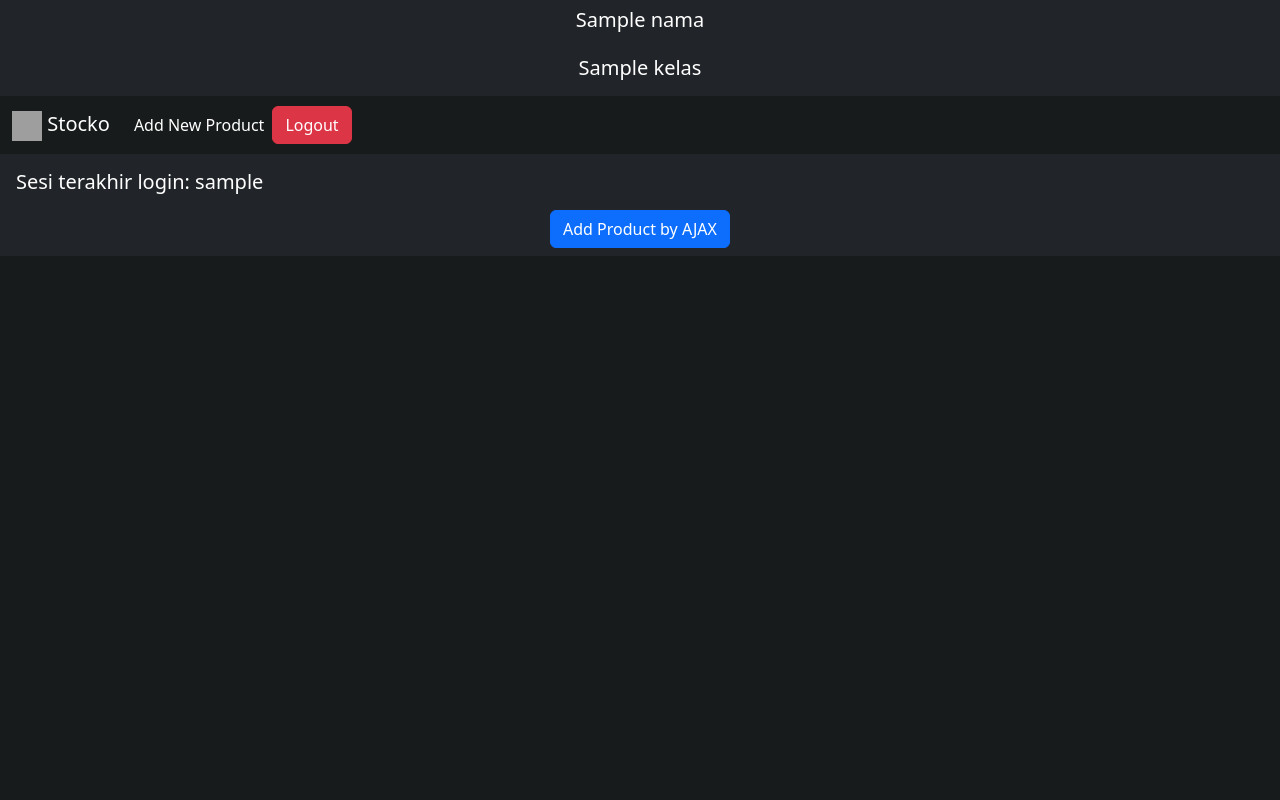
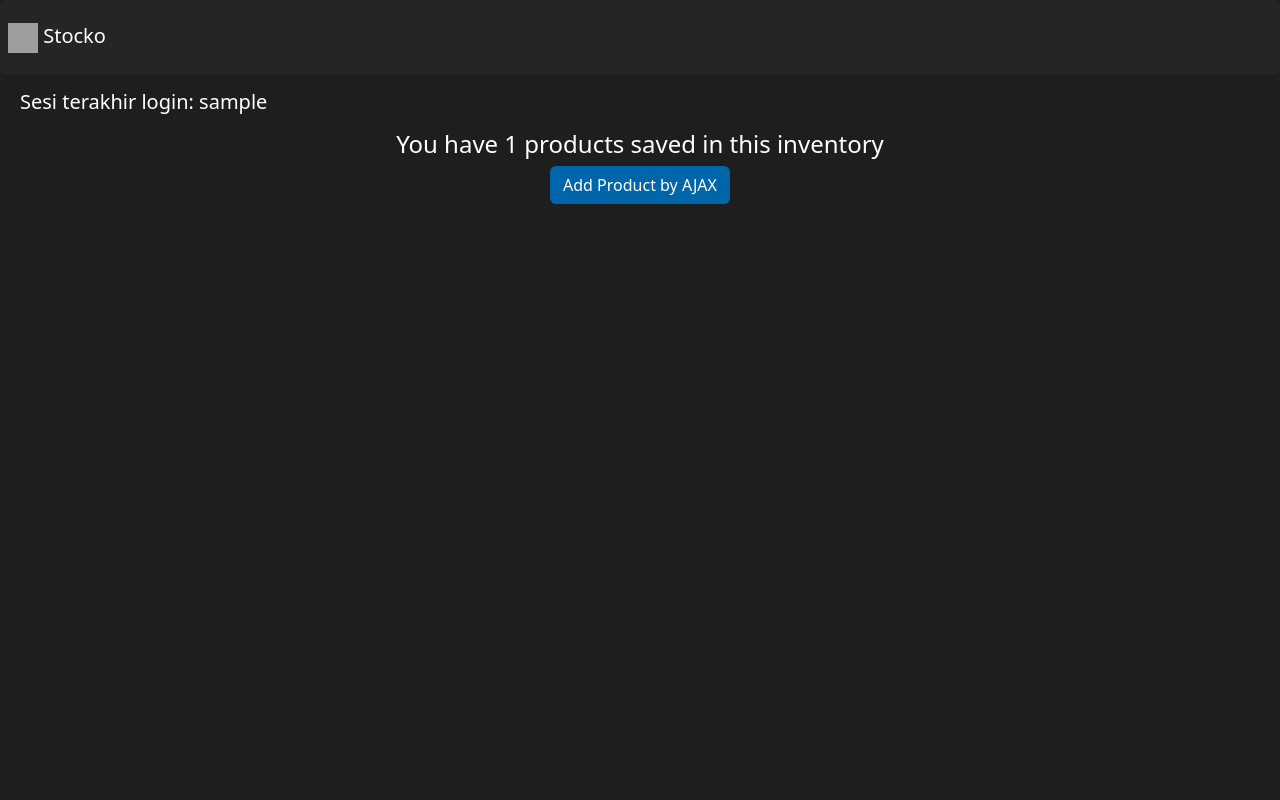
Before and after one commit to matthewhjt/stocko, a Django app: template main/templates/main.html in a window 1280 px wide. Run offline with Django 4.2, Linux system fonts and the light colour scheme; tables that the repository leaves empty hold one stand-in row (values such as "Sample post"); the template is opened without the code that fills it: values that come from a table or form of the project are taken from there, most other values are stand-ins (such as "Sample title", 1, 10 or a date in 2020); data that the repository does not hold is empty; grey boxes are pictures that could not be loaded.

Commit message:
Fixes etc

```diff
--- a/main/templates/login.html
+++ b/main/templates/login.html
@@ -6,11 +6,11 @@
 
 {% block content %}
 
-<div class="container-fluid h-100 p-2 d-flex flex-column justify-content-center bg-dark text-white">
+<div class="container-fluid vh-100 vw-100 p-2 d-flex flex-column justify-content-center align-items-center bg-dark text-white">
 
-    <div class = "login p-2 d-flex flex-column align-items-center">
+    <div class = "login p-2 d-flex flex-column justify-content-center align-items-center rounded shadow">
 
-        <h1>Login</h1>
+        <h1 class="text-center">Login</h1>
         <br>
         <form method="POST">
             {% csrf_token %}
@@ -38,10 +38,16 @@
         {% endif %}
 
         <br>
-        Don't have an account yet? <a href="{% url 'main:register' %}">Register Now</a>
+        <p class="text-center">Don't have an account yet? <br> <a href="{% url 'main:register' %}">Register Now</a></p>
 
     </div>
 
 </div>
 
+<style>
+    .login{
+        width: 300px;
+    }
+</style>
+
 {% endblock content %}
--- a/main/templates/main.html
+++ b/main/templates/main.html
@@ -1,40 +1,13 @@
 {% extends 'base.html' %}
 
 {% block content %}
-<header>
-    <nav class="navbar navbar-dark bg-dark">
-        <div class="container-fluid d-flex justify-content-center text-white text-center">
-            <h5>{{nama}} <br><br> {{kelas}}</h5>
-        </div>
-    </nav>
-    <nav class="navbar navbar-expand-xl navbar-dark">
 
-        <div class="container-fluid">
-            <a class="navbar-brand" href="{% url 'main:show_main' %}">
-            <img src="https://cdn-icons-png.flaticon.com/512/5164/5164023.png" width="30" height="30" alt=""> Stocko
-            </a>
-            <button class="navbar-toggler" type="button" data-bs-toggle="collapse" data-bs-target="#navbarNavAltMarkup" aria-controls="navbarNavAltMarkup" aria-expanded="false" aria-label="Toggle navigation">
-            <span class="navbar-toggler-icon"></span>
-            </button>
-            <div class="collapse navbar-collapse" id="navbarNavAltMarkup">
-            <div class="navbar-nav">
-                <a class="nav-link active" aria-current="page" href="{% url 'main:create_product' %}">Add New Product</a>
-            </div>
-            <div class="text-white">
-                <a href="{% url 'main:logout' %}">
-                    <button type="button" class="btn btn-danger">Logout</button>
-                </a>
-            </div>
-            </div>
-        </div>
-        </nav>
-</header>
-
-<div class="p-2 container-fluid bg-dark text-white">
+<div class="container-fluid text-white rounded">
     <h5 class="p-2">Sesi terakhir login: {{ last_login }}</h5>
 
     <div class="text-center">
-    <button type="button" class="btn btn-primary" data-bs-toggle="modal" data-bs-target="#exampleModal">Add Product by AJAX</button>
+        <h4>You have {{products.count}} products saved in this inventory</h4>
+        <button type="button" class="btn text-white" data-bs-toggle="modal" data-bs-target="#exampleModal" style="background-color: #0065a9;">Add Product by AJAX</button>
     </div>
 
     <div id="product_cards">
@@ -86,7 +59,7 @@
     async function refreshProducts() {
 
         const products = await getProducts()
-        let htmlString = '<div class="p-2 row row-cols-1 row-cols-md-4">'
+        let htmlString = '<div class="p-2 row row-cols-sm-2 row-cols-md-4 row-cols-lg-5">'
         products.forEach((product) => {
 
             htmlString +=
@@ -94,10 +67,10 @@
 
             if (product == products[products.length - 1]){
                 htmlString +=
-                `\n\t<div class="p-2 card mb-3 bg-danger bg-gradient text-white shadow rounded">`
+                `\n\t<div class="p-2 card mb-3 bg-gradient text-white shadow rounded" style="background-color:#333333;">`
             } else {
                 htmlString +=
-                `\n\t<div class="p-2 card mb-3 bg-secondary bg-gradient text-white shadow rounded">`
+                `\n\t<div class="p-2 card mb-3 bg-gradient text-white shadow rounded" style="background-color:#252525;">`
             }
 
             htmlString +=
@@ -110,9 +83,9 @@
                             <h6 class="card-subtitle mb-2">Price: ${product.fields.price}</h6>
                             <p class="card-text text">${product.fields.description}</p>
                             <div class="text-center">
-                                <button type="button" class="btn btn-primary border-dark shadow rounded" onclick=addAmount(${product.pk})>Add</button>
-                                <button type="button" class="btn btn-primary border-dark shadow rounded" onclick=subtractAmount(${product.pk})>Subtract</button>
-                                <button type="button" class="btn btn-danger border-dark shadow rounded" onclick=deleteProduct(${product.pk})>Delete</button>
+                                <button type="button" class="btn border-dark shadow rounded px-1 text-white" onclick=addAmount(${product.pk}) style="background-color: #0065a9;">Add</button>
+                                <button type="button" class="btn border-dark shadow rounded px-1 text-white" onclick=subtractAmount(${product.pk}) style="background-color: #0065a9;">Subtract</button>
+                                <button type="button" class="btn btn-danger border-dark shadow rounded px-1" onclick=deleteProduct(${product.pk})>Delete</button>
                             </div>
                         </div>
                     </div>
--- a/templates/base.html
+++ b/templates/base.html
@@ -21,7 +21,46 @@
             <script src="https://cdn.jsdelivr.net/npm/bootstrap@5.3.2/dist/js/bootstrap.min.js" integrity="sha384-BBtl+eGJRgqQAUMxJ7pMwbEyER4l1g+O15P+16Ep7Q9Q+zqX6gSbd85u4mG4QzX+" crossorigin="anonymous"></script>
   </head>
 
-    <body style="background-color:rgb(23, 27, 27); height: 100vh;">
+    <body style="background-color:#1e1e1e; height:100vh;">
+        <header>
+            <nav class="navbar navbar-expand-lg navbar-dark rounded mb-2" style="background-color:#252525;">
+                <a class="navbar-brand m-2" href="{% url 'main:show_main' %}">
+                    <img src="https://cdn-icons-png.flaticon.com/512/5164/5164023.png" width="30" height="30" alt=""> Stocko
+                </a>
+                <button class="navbar-toggler m-2" type="button" data-bs-toggle="collapse" data-bs-target="#navbarNavAltMarkup" aria-controls="navbarNavAltMarkup" aria-expanded="false" aria-label="Toggle navigation">
+                    <span class="navbar-toggler-icon"></span>
+                </button>
+                <div class="collapse navbar-collapse" id="navbarNavAltMarkup">
+                    {% if user.is_authenticated %}
+                    <div class="container-fluid navbar-nav d-none d-lg-flex justify-content-end">
+                        <ul class="navbar-nav mb-2 mb-lg-0">
+                            <li class="nav-item dropdown text-white">
+                                <a class="nav-link dropdown-toggle" href="#" id="navbarDropdown" role="button" data-bs-toggle="dropdown" aria-expanded="false">
+                                {{nama}} - {{kelas}}
+                                </a>
+                                <ul class="dropdown-menu dropdown-menu" aria-labelledby="navbarDropdown" style="background-color:#252525;">
+                                    <li><a class="nav-link m-2" aria-current="page" href="{% url 'main:create_product' %}">Add New Product</a></li>
+                                    <li><hr class="dropdown-divider"></li>
+                                    <li><a class="nav-link active bg-danger m-2 text-center rounded" aria-current="page" href="{% url 'main:logout' %}">Logout</a></li>
+                                </ul>
+                            </li>
+                        </ul>
+                    </div>
+                    <div class="container-fluid navbar-nav d-flex d-lg-none">
+                        <ul class="navbar-nav text-white d-flex align-items-end">
+                            <li><div class="nav-link active rounded">{{nama}} - {{kelas}}</div></li>
+                            <li><div class="nav-link active rounded" aria-current="page" href="{% url 'main:create_product' %}">Add New Product</div></li>
+                            <li>
+                                <a class="nav-link active rounded" href="{% url 'main:logout' %}" aria-current="page">
+                                    <button type="button" class="btn btn-danger">Logout</button>
+                                </a>
+                            </li>
+                        </ul>
+                    </div>
+                    {% endif %}
+                </div>
+            </nav>
+        </header>
         {% block content %}
         {% endblock content %}
     </body>
```
Also changed, not shown: main/templates/create_product.html (+6 -34 lines), main/templates/register.html (+11 -11 lines).
